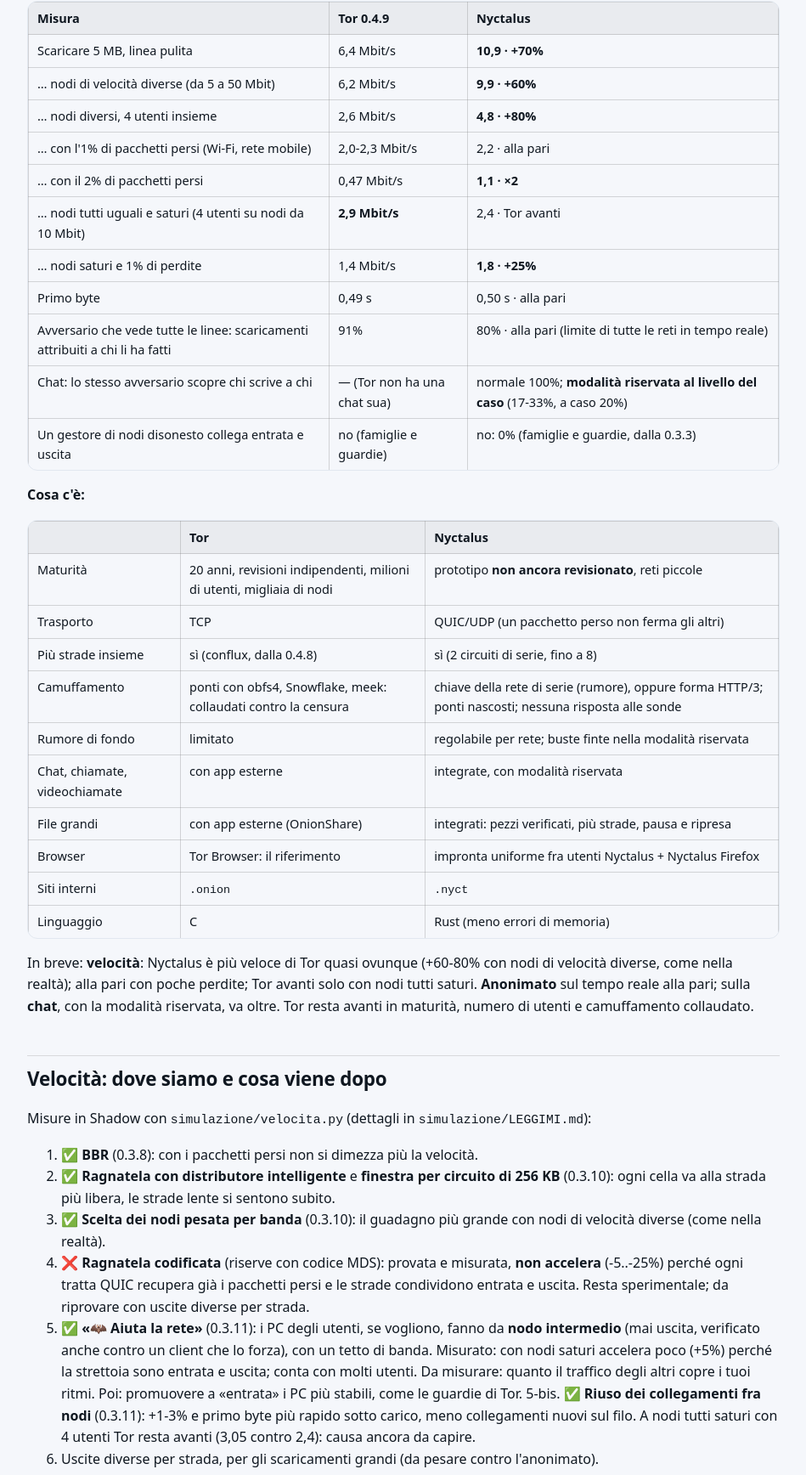
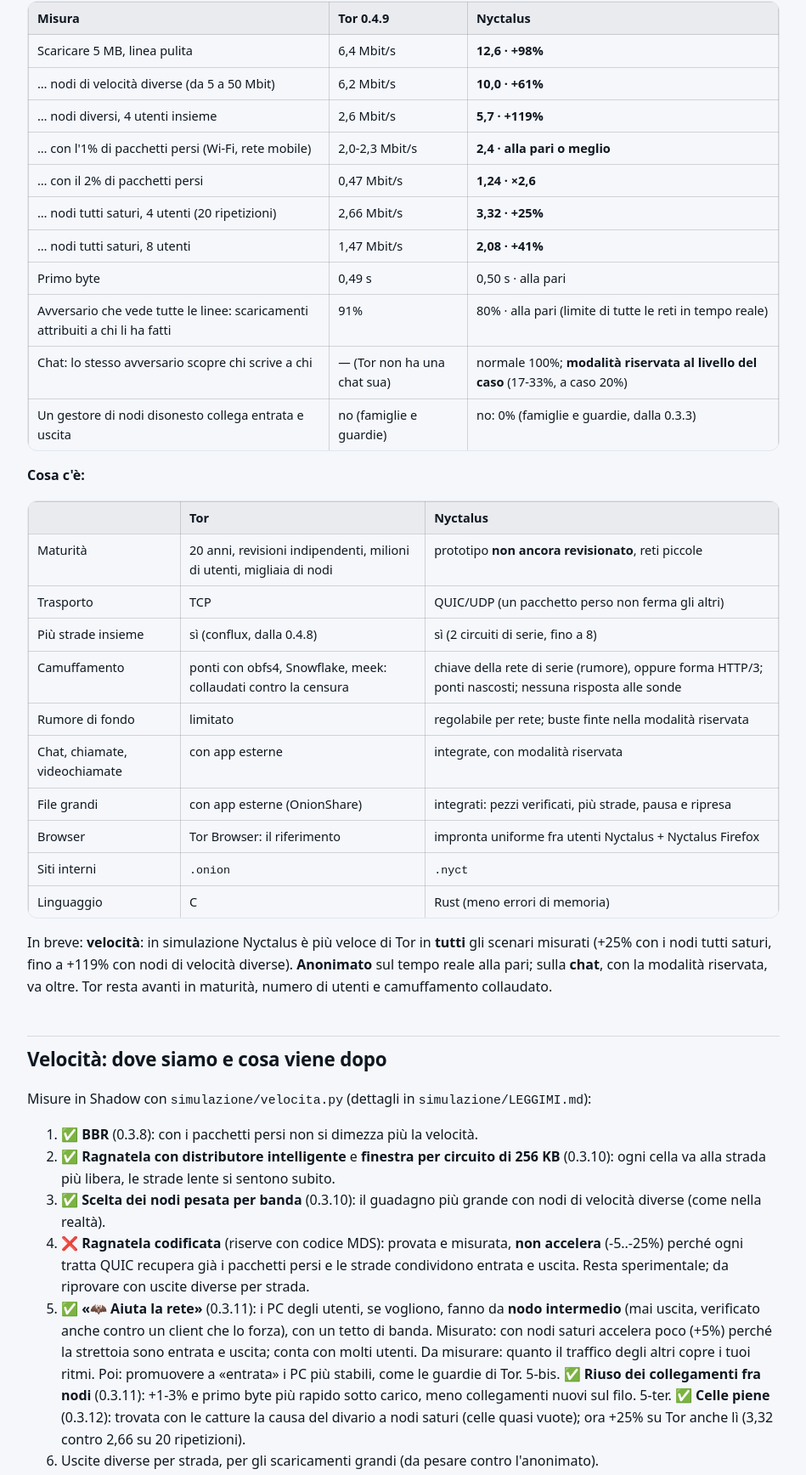
Before and after one commit to RedRider21/Nyctalus-Protocol, a plain HTML site: page manuali/PIANO-ANONIMATO.html in a window 1280 px wide. Shown: the part 5183-6919 px from the top of the page at 85% size, without its empty margins (296-1245 px from the left). Drawn offline with Linux system fonts and the light colour scheme.

Commit message:
Sito: più veloci di Tor in tutti gli scenari (celle piene)

```diff
--- a/manuali/PIANO-ANONIMATO.html
+++ b/manuali/PIANO-ANONIMATO.html
@@ -252,37 +252,37 @@ stesso attacco, 3 ripetizioni (velocità: <code>simulazione/velocita.py</code>,
 <tr>
 <td>Scaricare 5 MB, linea pulita</td>
 <td>6,4 Mbit/s</td>
-<td><strong>10,9 · +70%</strong></td>
+<td><strong>12,6 · +98%</strong></td>
 </tr>
 <tr>
 <td>… nodi di velocità diverse (da 5 a 50 Mbit)</td>
 <td>6,2 Mbit/s</td>
-<td><strong>9,9 · +60%</strong></td>
+<td><strong>10,0 · +61%</strong></td>
 </tr>
 <tr>
 <td>… nodi diversi, 4 utenti insieme</td>
 <td>2,6 Mbit/s</td>
-<td><strong>4,8 · +80%</strong></td>
+<td><strong>5,7 · +119%</strong></td>
 </tr>
 <tr>
 <td>… con l'1% di pacchetti persi (Wi-Fi, rete mobile)</td>
 <td>2,0-2,3 Mbit/s</td>
-<td>2,2 · alla pari</td>
+<td><strong>2,4 · alla pari o meglio</strong></td>
 </tr>
 <tr>
 <td>… con il 2% di pacchetti persi</td>
 <td>0,47 Mbit/s</td>
-<td><strong>1,1 · ×2</strong></td>
+<td><strong>1,24 · ×2,6</strong></td>
 </tr>
 <tr>
-<td>… nodi tutti uguali e saturi (4 utenti su nodi da 10 Mbit)</td>
-<td><strong>2,9 Mbit/s</strong></td>
-<td>2,4 · Tor avanti</td>
+<td>… nodi tutti saturi, 4 utenti (20 ripetizioni)</td>
+<td>2,66 Mbit/s</td>
+<td><strong>3,32 · +25%</strong></td>
 </tr>
 <tr>
-<td>… nodi saturi e 1% di perdite</td>
-<td>1,4 Mbit/s</td>
-<td><strong>1,8 · +25%</strong></td>
+<td>… nodi tutti saturi, 8 utenti</td>
+<td>1,47 Mbit/s</td>
+<td><strong>2,08 · +41%</strong></td>
 </tr>
 <tr>
 <td>Primo byte</td>
@@ -368,8 +368,8 @@ stesso attacco, 3 ripetizioni (velocità: <code>simulazione/velocita.py</code>,
 </tr>
 </tbody>
 </table>
-<p>In breve: <strong>velocità</strong>: Nyctalus è più veloce di Tor quasi ovunque (+60-80% con nodi di
-velocità diverse, come nella realtà); alla pari con poche perdite; Tor avanti solo con nodi tutti saturi. <strong>Anonimato</strong> sul tempo reale alla pari; sulla
+<p>In breve: <strong>velocità</strong>: in simulazione Nyctalus è più veloce di Tor in <strong>tutti</strong> gli scenari
+misurati (+25% con i nodi tutti saturi, fino a +119% con nodi di velocità diverse). <strong>Anonimato</strong> sul tempo reale alla pari; sulla
 <strong>chat</strong>, con la modalità riservata, va oltre. Tor resta avanti in maturità, numero di utenti e
 camuffamento collaudato.</p>
 <h2 id="velocita-dove-siamo-e-cosa-viene-dopo">Velocità: dove siamo e cosa viene dopo</h2>
@@ -389,8 +389,9 @@ camuffamento collaudato.</p>
    utenti. Da misurare: quanto il traffico degli altri copre i tuoi ritmi. Poi: promuovere a
    «entrata» i PC più stabili, come le guardie di Tor.
 5-bis. ✅ <strong>Riuso dei collegamenti fra nodi</strong> (0.3.11): +1-3% e primo byte più rapido sotto carico,
-   meno collegamenti nuovi sul filo. A nodi tutti saturi con 4 utenti Tor resta avanti (3,05 contro
-   2,4): causa ancora da capire.</li>
+   meno collegamenti nuovi sul filo.
+5-ter. ✅ <strong>Celle piene</strong> (0.3.12): trovata con le catture la causa del divario a nodi saturi
+   (celle quasi vuote); ora +25% su Tor anche lì (3,32 contro 2,66 su 20 ripetizioni).</li>
 <li>Uscite diverse per strada, per gli scaricamenti grandi (da pesare contro l'anonimato).</li>
 </ol>
 <h2 id="oltre-lanonimato-invisibilita">Oltre l'anonimato: invisibilità</h2>
```
Also changed, not shown: index.html (+12 -12 lines), manuali/index.html (+2 -3 lines).
